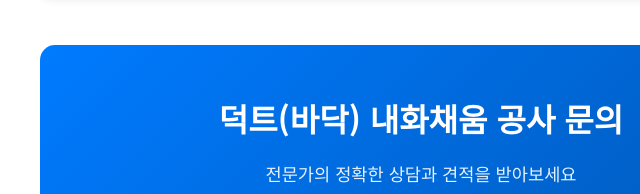
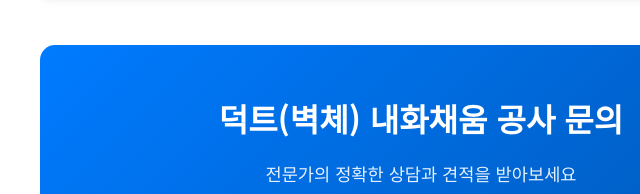
Before and after one commit to firemaster532nd-tech/hi, a plain HTML site: page wall-fireproofing.html in a window 1280 px wide. Shown: the part 8106-8300 px from the top of the page, 20-660 px from the left. Drawn offline with Linux system fonts and the light colour scheme.

Commit message:
feat(wall-fireproofing): complete major updates matching floor page
시공방법 섹션 업데이트 (floor 내용 적용):
- 01 방화소켓 설치: 본문/리스트 업데이트 (규격 VTG/VT 유지)
  * '관통부에 설치', '브라켓 강판', '화재발생시 발포하여 화재확산방지'
  * 프레임(높이 200mm) 추가
- 02 방화댐퍼 설치: floor 02번 내용 적용 (리스트 유지)
- 03 방화플래싱 설치: floor 04번 내용 적용
  * '관통재와 지지구조 접합부', KS F ISO 제거
- 04 단열재 설치: floor 05번 내용 및 이미지 완전 적용
  * 본문/리스트 교체
  * 좌우 2개 이미지 (1단 그라스울, 2단 차열재)
  * 이미지 스타일 및 캡션 동일

기타 수정:
- floor-fireproofing: 03번 캡션 '내화채움재 시공 상세도'로 수정
- 사이드바 CTA: '덕트(바닥)' → '덕트(벽체)' 수정
- 품질기준: 이미 '건축자재 품질인정 (금속류 벽체 관통부)' 적용됨

Note: 사용자재 섹션은 wall/floor 규격이 다르므로 별도 작업 필요

```diff
--- a/wall-fireproofing.html
+++ b/wall-fireproofing.html
@@ -440,7 +440,7 @@
                     </div>
 
                     <div class="cta-box">
-                        <h3>덕트(바닥) 내화채움 공사 문의</h3>
+                        <h3>덕트(벽체) 내화채움 공사 문의</h3>
                         <p>전문가의 정확한 상담과 견적을 받아보세요</p>
                         <a href="index.html#contact" class="btn btn-primary btn-large">무료 견적 상담 받기</a>
                     </div>
```
